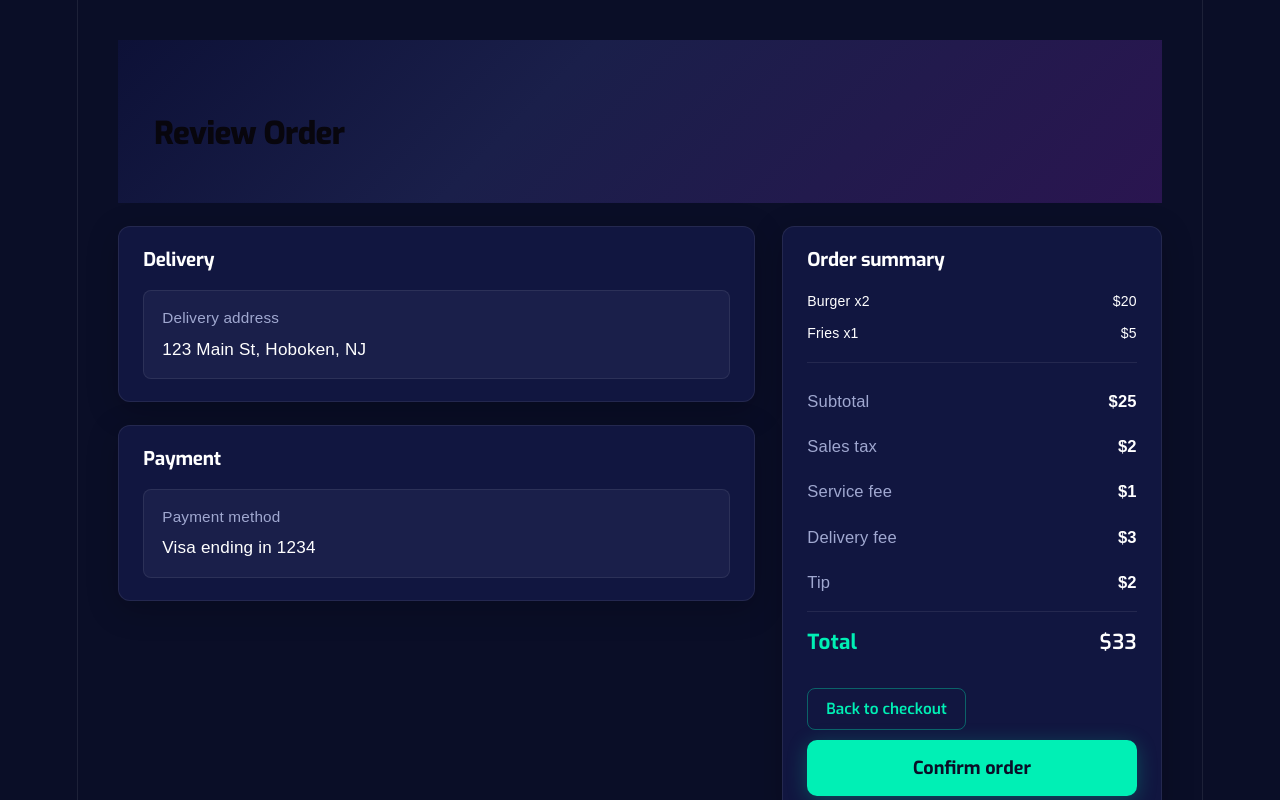
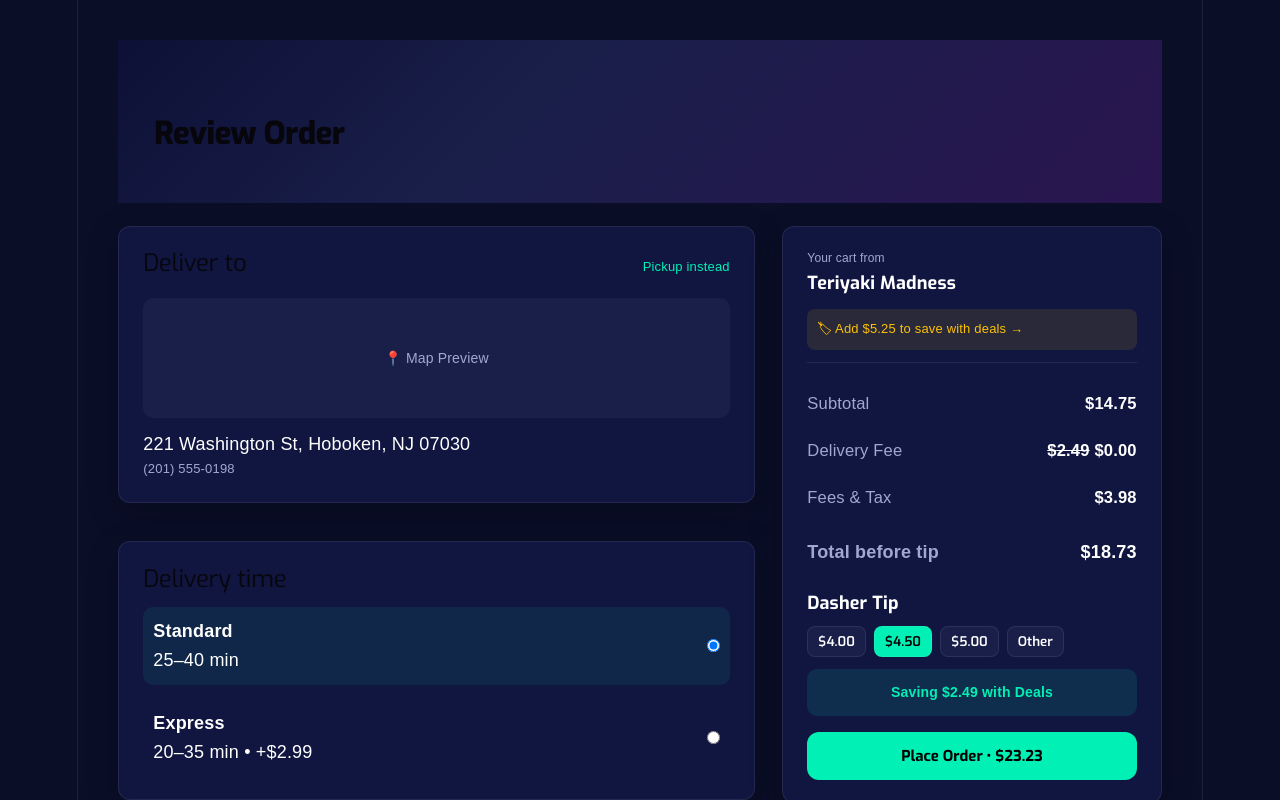
Before and after one commit to helloimfrei/orbit-eats-react, a React (Vite) app: page / in a window 1280 px wide. Shown: the top 800 px of the page. Built offline with nearby package versions, Linux system fonts and the light colour scheme; a web font is replaced by a local one.

Commit message:
updated review order page

```diff
--- a/src/ReviewOrder.jsx
+++ b/src/ReviewOrder.jsx
@@ -6,18 +6,18 @@
 
 export default function ReviewOrder() {
   const order = {
-    address: "123 Main St, Hoboken, NJ",
-    payment: "Visa ending in 1234",
-    items: [
-      { name: "Burger", price: 10, quantity: 2 },
-      { name: "Fries", price: 5, quantity: 1 },
-    ],
-    tax: 2,
-    serviceFee: 1,
-    deliveryFee: 3,
-    tip: 2,
+    store: "Teriyaki Madness",
+    address: "221 Washington St, Hoboken, NJ 07030",
+    phone: "(201) 555-0198",
+    payment: "Visa ending in 8267",
+    items: [{ name: "Chicken Bowl", price: 14.75, quantity: 1 }],
+    tax: 3.98,
+    deliveryFee: 0,
+    originalDeliveryFee: 2.49,
+    savings: 2.49,
   };
 
+  const [tip, setTip] = useState(4.5);
   const [subtotal, setSubtotal] = useState(0);
   const [total, setTotal] = useState(0);
 
@@ -29,15 +29,9 @@
 
     setSubtotal(sub);
 
-    const finalTotal =
-      sub +
-      order.tax +
-      order.serviceFee +
-      order.deliveryFee +
-      order.tip;
-
-    setTotal(finalTotal);
-  }, []);
+    const final = sub + order.tax + order.deliveryFee + tip;
+    setTotal(final);
+  }, [tip]);
 
   return (
     <main className="checkout-page">
@@ -45,25 +39,64 @@
         <h1 className="checkout-page-title">Review Order</h1>
       </header>
 
-      <section className="checkout-content">
       <div className="checkout-grid">
 
         {/* LEFT SIDE */}
         <div className="checkout-main">
 
+          {/* DELIVER TO */}
           <section className="checkout-card">
-              <h2 className="checkout-card-title">Delivery</h2>
-              <div className="address-block">
-                <label className="field-label">Delivery address</label>
-                <div className="address-text">{order.address}</div>
+            <div className="card-header">
+              <h2>Deliver to</h2>
+              <span className="link">Pickup instead</span>
+            </div>
+
+            <div className="map-placeholder">📍 Map Preview</div>
+
+            <div className="delivery-info">
+              <p>{order.address}</p>
+              <p className="sub">{order.phone}</p>
             </div>
           </section>
 
+          {/* DELIVERY TIME */}
           <section className="checkout-card">
-              <h2 className="checkout-card-title">Payment</h2>
-              <div className="address-block">
-                <label className="field-label">Payment method</label>
-                <div className="address-text">{order.payment}</div>
+            <h2>Delivery time</h2>
+
+            <div className="delivery-option selected">
+              <div>
+                <strong>Standard</strong>
+                <p>25–40 min</p>
+              </div>
+              <input type="radio" checked readOnly />
+            </div>
+
+            <div className="delivery-option">
+              <div>
+                <strong>Express</strong>
+                <p>20–35 min • +$2.99</p>
+              </div>
+              <input type="radio" />
+            </div>
+          </section>
+
+          {/* CART SUMMARY */}
+          <section className="checkout-card">
+            <h2>Cart summary</h2>
+
+            {order.items.map((item, i) => (
+              <div key={i} className="cart-line">
+                <span>{item.name} ×{item.quantity}</span>
+                <strong>${item.price}</strong>
+              </div>
+            ))}
+          </section>
+
+          {/* PAYMENT */}
+          <section className="checkout-card">
+            <h2>Payment and credits</h2>
+            <div className="payment-box">
+              {order.payment}
             </div>
           </section>
 
@@ -71,76 +104,79 @@
 
         {/* RIGHT SIDE */}
         <aside className="checkout-aside">
+
           <section className="checkout-card">
 
-              <h2 className="checkout-card-title">Order summary</h2>
+            <div className="store-header">
+              <p className="sub">Your cart from</p>
+              <h3>{order.store}</h3>
+            </div>
 
-              {/* ✅ ITEMS (LEFT + RIGHT ALIGN) */}
-              <ul className="order-lines">
-                {order.items.map((item, index) => (
-                  <li key={index}>
-                    <span>{item.name} x{item.quantity}</span>
-                    <span>${item.price * item.quantity}</span>
-                  </li>
-                ))}
-              </ul>
+            {/* PROMO */}
+            <div className="promo-banner">
+              🏷 Add $5.25 to save with deals →
+            </div>
 
-              {/* ✅ SUMMARY ROWS (LEFT + RIGHT ALIGN) */}
+            {/* SUMMARY */}
             <div className="summary-rows">
 
               <div className="summary-row">
                 <span>Subtotal</span>
-                  <strong>${subtotal}</strong>
+                <strong>${subtotal.toFixed(2)}</strong>
               </div>
 
               <div className="summary-row">
-                  <span>Sales tax</span>
-                  <strong>${order.tax}</strong>
+                <span>Delivery Fee</span>
+                <strong>
+                  <s>${order.originalDeliveryFee}</s> $0.00
+                </strong>
               </div>
 
               <div className="summary-row">
-                  <span>Service fee</span>
-                  <strong>${order.serviceFee}</strong>
+                <span>Fees & Tax</span>
+                <strong>${order.tax.toFixed(2)}</strong>
               </div>
 
-                <div className="summary-row">
-                  <span>Delivery fee</span>
-                  <strong>${order.deliveryFee}</strong>
-                </div>
-
-                <div className="summary-row">
-                  <span>Tip</span>
-                  <strong>${order.tip}</strong>
-                </div>
-
-                <div className="summary-row summary-row-total">
-                  <span>Total</span>
-                  <strong>${total}</strong>
+              <div className="summary-row total">
+                <span>Total before tip</span>
+                <strong>${(subtotal + order.tax).toFixed(2)}</strong>
               </div>
 
             </div>
 
-              <div className="checkout-place-order-wrap">
+            {/* TIP */}
+            <div className="tip-section">
+              <h4>Dasher Tip</h4>
+
+              <div className="tip-options">
+                {[4, 4.5, 5].map((t) => (
                   <button
-                  className="checkout-btn-secondary"
-                  style={{ display: "block", marginBottom: "10px" }}
+                    key={t}
+                    className={tip === t ? "active" : ""}
+                    onClick={() => setTip(t)}
                   >
-                  Back to checkout
+                    ${t.toFixed(2)}
+                  </button>
+                ))}
+                <button>Other</button>
+              </div>
+            </div>
+
+            {/* SAVINGS */}
+            <div className="savings-banner">
+              Saving ${order.savings.toFixed(2)} with Deals
+            </div>
+
+            {/* CTA */}
+            <button className="place-order-btn">
+              Place Order • ${total.toFixed(2)}
             </button>
 
-                <button
-                  className="checkout-btn-primary"
-                  onClick={() => alert("Order confirmed!")}
-                >
-                  Confirm order
-                </button>
-              </div>
+          </section>
 
-            </section>
         </aside>
 
       </div>
-      </section>
     </main>
   );
 }
--- a/src/styles/global.css
+++ b/src/styles/global.css
@@ -43,14 +43,22 @@
   display: block;
 }
 
-/* ===== REVIEW ORDER LAYOUT FIX ===== */
+/* ===== PAGE LAYOUT ===== */
 
-/* Ensure page content aligns properly */
 .checkout-page {
   padding: 40px;
 }
 
-/* Grid layout (left + right columns) */
+.checkout-header {
+  margin-bottom: 24px;
+}
+
+.checkout-page-title {
+  font-size: 28px;
+  font-weight: 700;
+}
+
+/* GRID */
 .checkout-grid {
   display: grid;
   grid-template-columns: 2fr 1fr;
@@ -58,48 +66,247 @@
   align-items: start;
 }
 
-/* Cards */
+/* ===== CARD STYLE ===== */
+
 .checkout-card {
+  background: var(--bg-card);
+  border-radius: 14px;
+  padding: 20px;
+  border: 1px solid var(--border);
+  margin-bottom: 16px;
+  width: 100%;
   text-align: left;
 }
 
-/* ===== ORDER SUMMARY FIX ===== */
-
-.checkout-aside {
+.checkout-card * {
   text-align: left;
 }
 
-/* Order items list */
-.order-lines {
-  list-style: none;
-  padding: 0;
-  margin: 0 0 16px 0;
-}
+/* ===== LEFT SIDE ===== */
 
-.order-lines li {
+.card-header {
   display: flex;
   justify-content: space-between;
   align-items: center;
-  margin-bottom: 10px;
+}
+
+.link {
+  font-size: 13px;
+  color: var(--cyan);
+  cursor: pointer;
+}
+
+.map-placeholder {
+  margin-top: 12px;
+  height: 120px;
+  border-radius: 10px;
+  background: var(--bg-surface);
+  display: flex;
+  align-items: center;
+  justify-content: center;
+  color: var(--text-secondary);
   font-size: 14px;
 }
 
-/* Summary rows */
+.delivery-info {
+  margin-top: 12px;
+}
+
+.delivery-info .sub {
+  font-size: 13px;
+  color: var(--text-secondary);
+}
+
+.delivery-option {
+  display: flex;
+  justify-content: space-between;
+  align-items: center;
+  margin-top: 14px;
+  padding: 10px;
+  border-radius: 10px;
+  transition: 0.2s;
+}
+
+.delivery-option:hover {
+  background: var(--bg-surface);
+}
+
+.delivery-option.selected {
+  background: rgba(0, 240, 181, 0.08);
+}
+
+.cart-line {
+  display: flex;
+  justify-content: space-between;
+  margin-top: 10px;
+}
+
+.payment-box {
+  margin-top: 10px;
+  padding: 12px;
+  border-radius: 10px;
+  background: var(--bg-surface);
+}
+
+/* ===== RIGHT SIDE ===== */
+
+.checkout-aside {
+  position: sticky;
+  top: 20px;
+}
+
+.store-header {
+  margin-bottom: 12px;
+}
+
+.store-header .sub {
+  font-size: 12px;
+  color: var(--text-secondary);
+}
+
+.store-header h3 {
+  font-size: 18px;
+  font-weight: 700;
+}
+
+.promo-banner {
+  background: rgba(255, 200, 0, 0.1);
+  color: #ffc107;
+  padding: 10px;
+  border-radius: 8px;
+  font-size: 13px;
+  margin-bottom: 12px;
+  cursor: pointer;
+}
+
+/* ===== SUMMARY ===== */
+
 .summary-rows {
-  margin-top: 12px;
+  margin-top: 10px;
 }
 
 .summary-row {
   display: flex;
   justify-content: space-between;
-  align-items: center;
-  margin: 6px 0;
+  margin: 8px 0;
   font-size: 14px;
 }
 
-/* Total row */
-.summary-row-total {
+.summary-row span {
+  color: var(--text-secondary);
+}
+
+.summary-row strong {
+  font-weight: 600;
+}
+
+.summary-row.total {
+  margin-top: 14px;
+  font-size: 18px;
+  font-weight: 700;
+}
+
+/* ===== TIP SECTION ===== */
+
+.tip-section {
+  margin-top: 16px;
+}
+
+.tip-section h4 {
+  margin-bottom: 8px;
+}
+
+/* ✅ FIXED FONT HERE */
+.tip-options {
+  display: flex;
+  gap: 8px;
+}
+
+.tip-options button {
+  font-family: 'Exo', sans-serif; /* FIX */
+  padding: 6px 10px;
+  border-radius: 8px;
+  border: 1px solid var(--border);
+  background: var(--bg-surface);
+  color: var(--text-primary);
+  cursor: pointer;
+  transition: 0.2s;
+  font-weight: 600;
+}
+
+.tip-options button:hover {
+  background: var(--blue-mid);
+}
+
+.tip-options .active {
+  background: var(--cyan);
+  color: #000;
+}
+
+/* ===== SAVINGS ===== */
+
+.savings-banner {
   margin-top: 12px;
+  background: rgba(0, 240, 181, 0.1);
+  color: var(--cyan);
+  padding: 12px;
+  border-radius: 10px;
+  font-weight: 600;
+  font-size: 14px;
+  text-align: center;
+}
+
+/* ===== CTA BUTTON (FIXED FONT) ===== */
+
+.place-order-btn {
+  margin-top: 16px;
+  width: 100%;
+
+  font-family: 'Exo', sans-serif; /* FIX */
+
+  display: flex;
+  align-items: center;
+  justify-content: center;
+  text-align: center;
+
+  background: var(--cyan);
+  color: #000;
+
+  padding: 14px;
+  border-radius: 12px;
+  border: none;
+
   font-weight: 700;
-  font-size: 18px;
+  font-size: 15px;
+
+  cursor: pointer;
+  transition: all 0.2s ease;
 }
+
+.place-order-btn:hover {
+  opacity: 0.9;
+  transform: translateY(-1px);
+}
+
+.place-order-btn:active {
+  transform: translateY(0);
+  opacity: 0.85;
+}
+
+.place-order-btn:disabled {
+  background: #555;
+  color: #aaa;
+  cursor: not-allowed;
+}
+
+/* ===== RESPONSIVE ===== */
+
+@media (max-width: 900px) {
+  .checkout-grid {
+    grid-template-columns: 1fr;
+  }
+
+  .checkout-aside {
+    position: static;
+  }
+}
```
Lines whose indentation alone changed are shown as unchanged.
